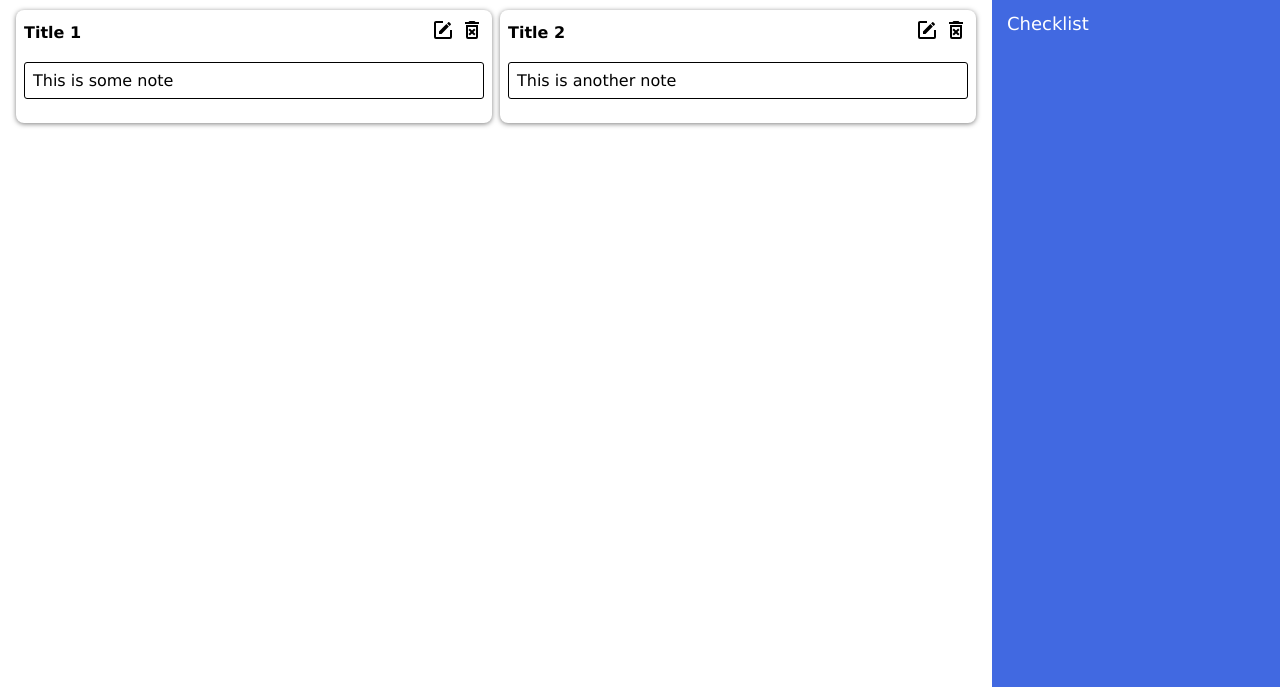
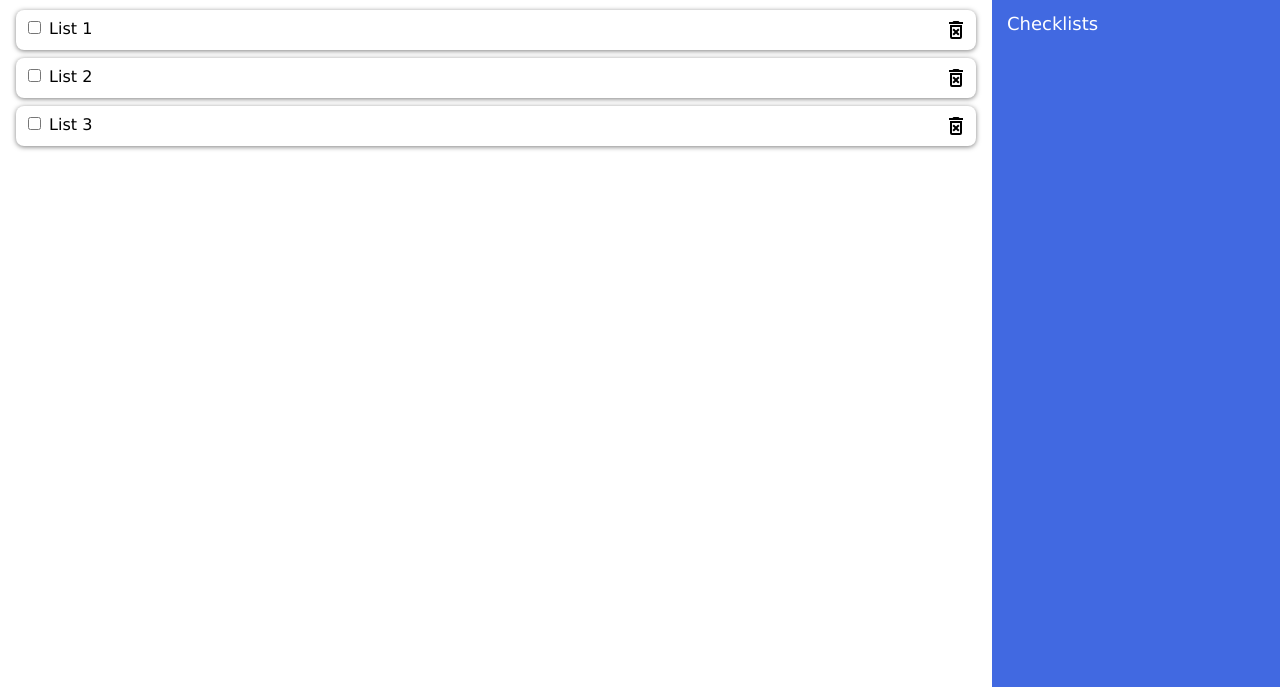
Before and after one commit to climaxmba/todo-list, a website built with webpack: page dist/index.html in a window 1280 px wide. Shown: the part 113-800 px from the top of the page. Built offline with nearby package versions, Linux system fonts and the light colour scheme.

Commit message:
Create & style checklistpage

```diff
--- a/dist/index.html
+++ b/dist/index.html
@@ -203,7 +203,7 @@
 
         </div>
 
-        <div id="notespage" class="active-page">
+        <div id="notespage">
             <div id="notes-contr">
                 <div>
                     <div class="note-title-contr">
@@ -239,6 +239,41 @@
                 </div>
             </div>
         </div>
+
+        <div id="checklistpage" class="active-page">
+            <ul id="checklistpage-contr">
+                <li>
+                    <span>
+                        <input type="checkbox" id="list1">
+                        <label for="list1">List 1</label>
+                    </span>
+                    <svg class="actions" xmlns="http://www.w3.org/2000/svg" viewBox="0 0 24 24">
+                        <title>Delete</title>
+                        <path d="M14.12,10.47L12,12.59L9.87,10.47L8.46,11.88L10.59,14L8.47,16.12L9.88,17.53L12,15.41L14.12,17.53L15.53,16.12L13.41,14L15.53,11.88L14.12,10.47M15.5,4L14.5,3H9.5L8.5,4H5V6H19V4H15.5M6,19A2,2 0 0,0 8,21H16A2,2 0 0,0 18,19V7H6V19M8,9H16V19H8V9Z" />
+                    </svg>
+                </li>
+                <li>
+                    <span>
+                        <input type="checkbox" id="list2">
+                        <label for="list2">List 2</label>
+                    </span>
+                    <svg class="actions" xmlns="http://www.w3.org/2000/svg" viewBox="0 0 24 24">
+                        <title>Delete</title>
+                        <path d="M14.12,10.47L12,12.59L9.87,10.47L8.46,11.88L10.59,14L8.47,16.12L9.88,17.53L12,15.41L14.12,17.53L15.53,16.12L13.41,14L15.53,11.88L14.12,10.47M15.5,4L14.5,3H9.5L8.5,4H5V6H19V4H15.5M6,19A2,2 0 0,0 8,21H16A2,2 0 0,0 18,19V7H6V19M8,9H16V19H8V9Z" />
+                    </svg>
+                </li>
+                <li>
+                    <span>
+                        <input type="checkbox" id="list3">
+                        <label for="list3">List 3</label>
+                    </span>
+                    <svg class="actions" xmlns="http://www.w3.org/2000/svg" viewBox="0 0 24 24">
+                        <title>Delete</title>
+                        <path d="M14.12,10.47L12,12.59L9.87,10.47L8.46,11.88L10.59,14L8.47,16.12L9.88,17.53L12,15.41L14.12,17.53L15.53,16.12L13.41,14L15.53,11.88L14.12,10.47M15.5,4L14.5,3H9.5L8.5,4H5V6H19V4H15.5M6,19A2,2 0 0,0 8,21H16A2,2 0 0,0 18,19V7H6V19M8,9H16V19H8V9Z" />
+                    </svg>
+                </li>
+            </ul>
+        </div>
     </div>
 
     <div id="sidebar">
@@ -246,7 +281,7 @@
             <li>Home</li>
             <li>Projects</li>
             <li>Notes</li>
-            <li>Checklist</li>
+            <li>Checklists</li>
         </ul>
     </div>
 
--- a/dist/style.css
+++ b/dist/style.css
@@ -180,3 +180,22 @@ svg.actions {
     border-radius: var(--smallrad);
     margin: 1rem 0;
 }
+
+/* checklist */
+#checklistpage {
+    margin: 1.5rem 0;
+}
+#checklistpage ul {
+    display: flex;
+    gap: 8px;
+    flex-direction: column;
+    padding-left: 0;
+    list-style: none;
+}
+#checklistpage li {
+    display: flex;
+    justify-content: space-between;
+    border-radius: var(--mediumrad);
+    padding: var(--mediumpad);
+    box-shadow: var(--shadow);
+}
```
